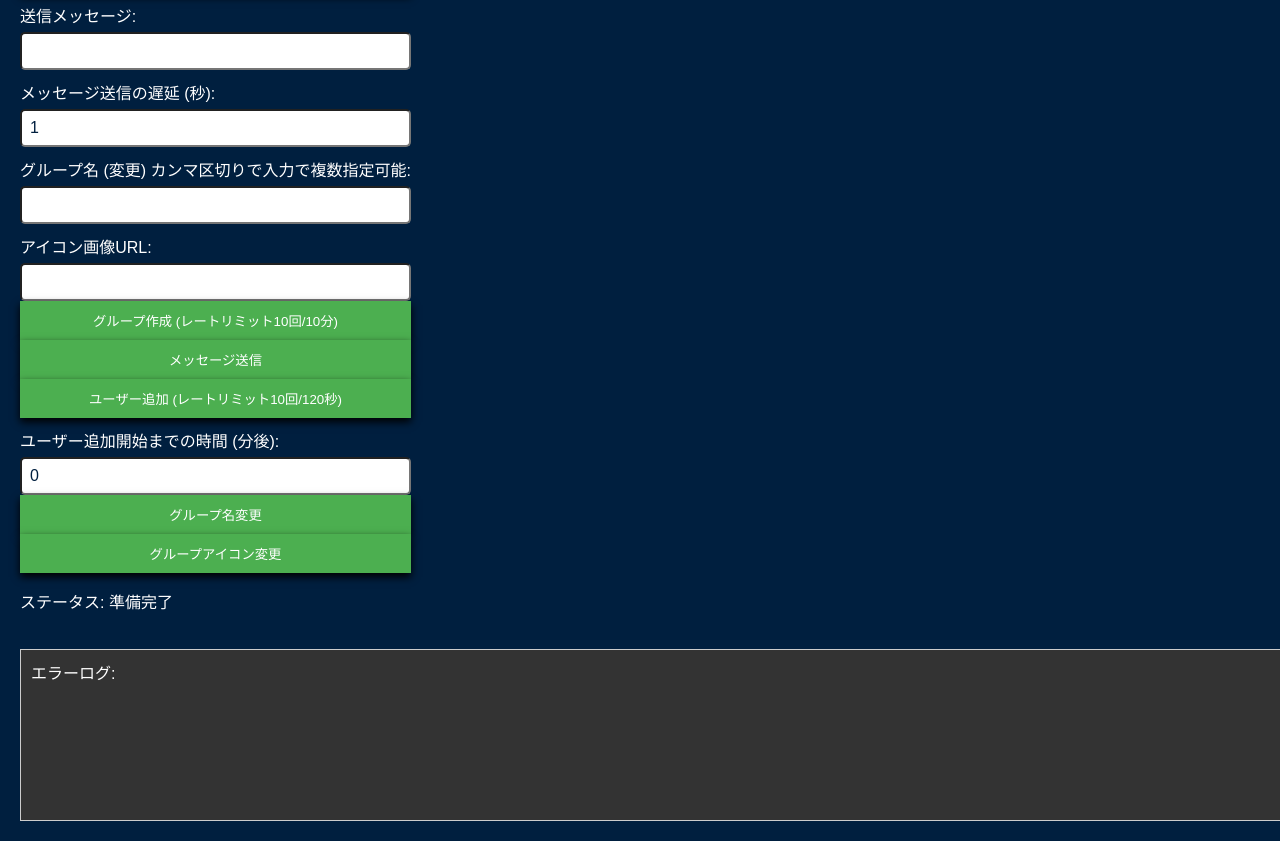
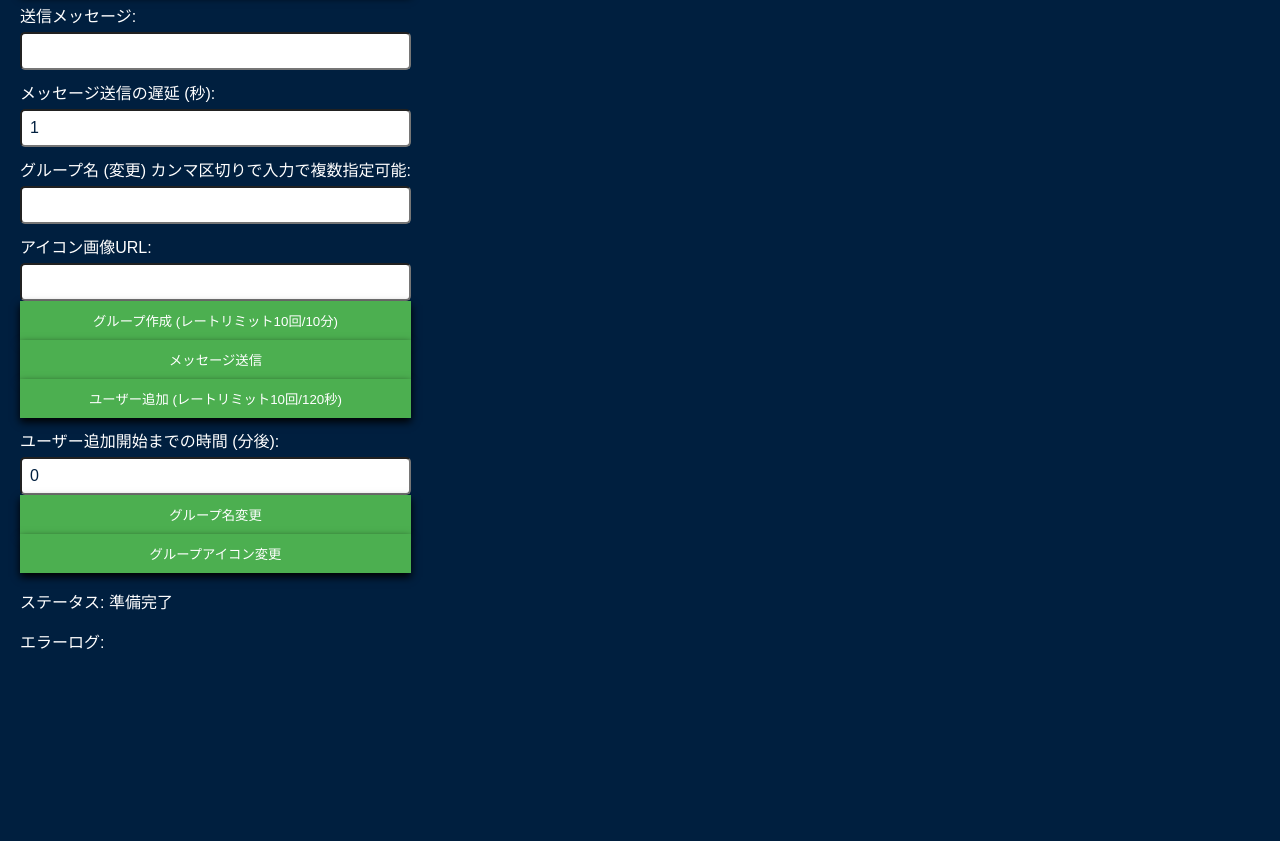
Before and after one commit to NEKODESUDX/DM, a plain HTML site: page index.html in a window 1280 px wide. Shown: the part 1440-2281 px from the top of the page. After the commit the page ends 2113 px from the top, so only its background shows below. Drawn offline with Linux system fonts and the light colour scheme.

Commit message:
Update style.css

```diff
--- a/style.css
+++ b/style.css
@@ -50,7 +50,7 @@ body, h1, p, label, a, button {
 }
 
 
- #errorLog {
+ errorLog {
         width: 100%;
         height: 150px;
         margin-top: 20px;
```
